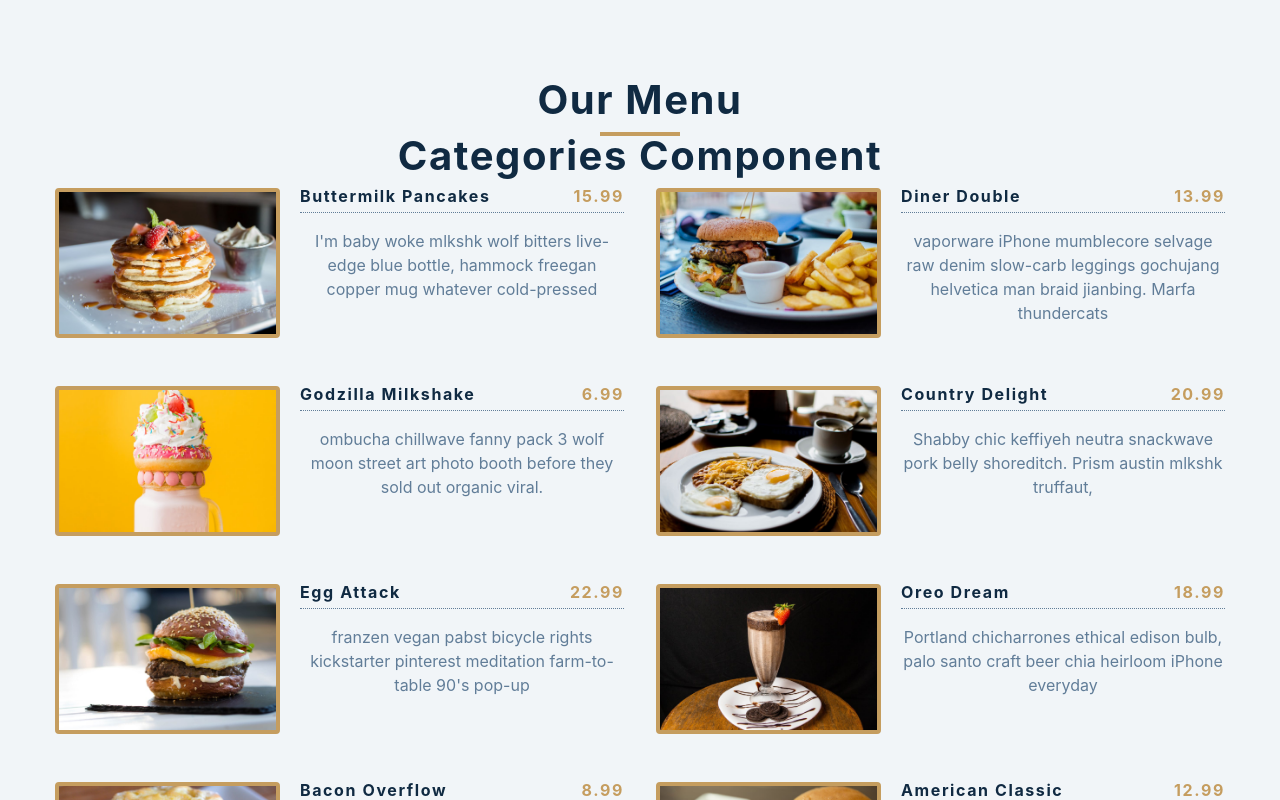
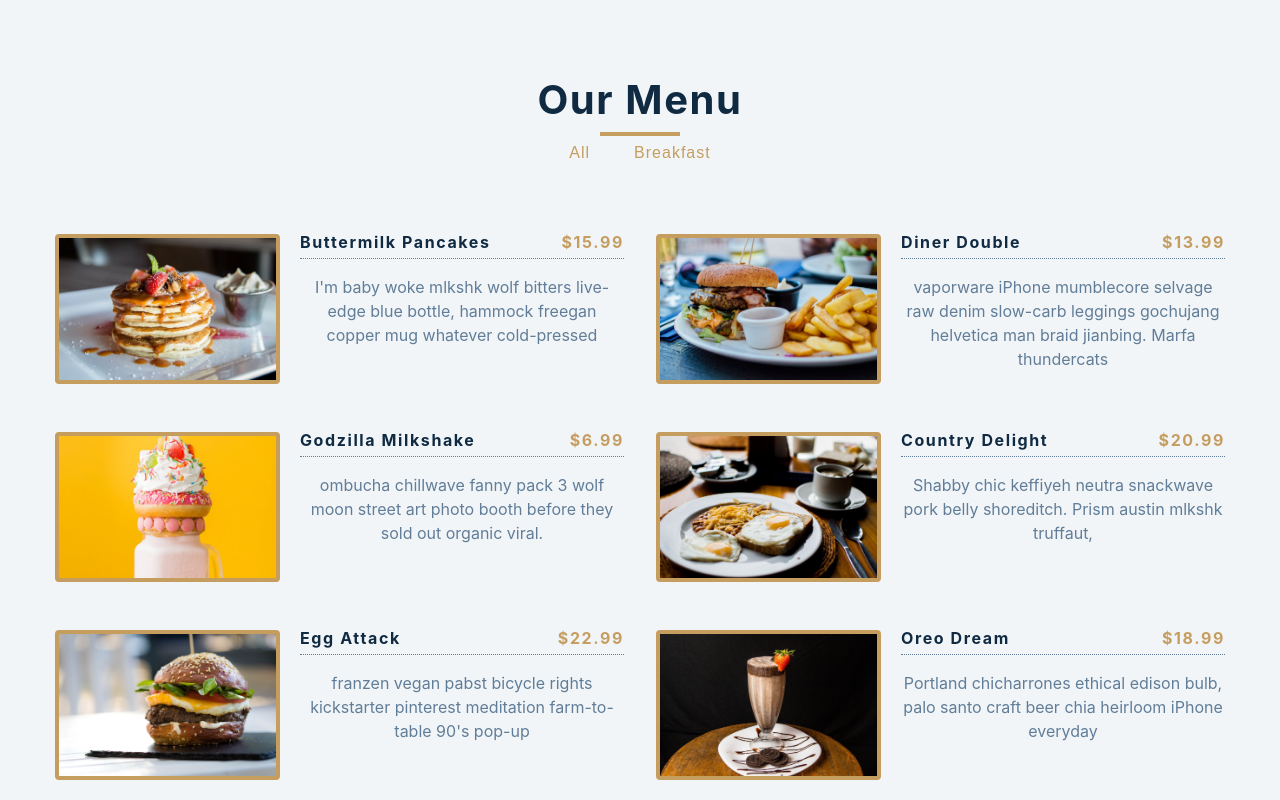
Before and after one commit to barksanto/react-projects, a React (Create React App) app in the folder 5-menu/setup/: page / in a window 1280 px wide. Shown: the top 800 px of the page. Built offline with nearby package versions, Linux system fonts and the light colour scheme.

Commit message:
fiter button works for one category and breakfast

```diff
--- a/5-menu/setup/src/App.js
+++ b/5-menu/setup/src/App.js
@@ -8,6 +8,15 @@
   const [menuItems, setMenuItems] = useState(items);
   const [categories, setCategories] = useState([]);
 
+  // always filter from original list instead of the modified list
+  const filterItems = (category) => {
+    if(category === "all"){
+      setMenuItems(items);
+      return
+    }
+    const newItems = items.filter((item) => item.category === category);
+    setMenuItems(newItems);
+  }
 
   return (
     <main>
@@ -15,7 +24,7 @@
         <div className="title">
           <h2>our menu</h2>
           <div className="underline"></div>
-          <Categories />
+          <Categories filterItems={filterItems} />
           {/* pass in menuItems state value as a prop */}
           <Menu items={menuItems} />
         </div>
--- a/5-menu/setup/src/Categories.js
+++ b/5-menu/setup/src/Categories.js
@@ -1,7 +1,12 @@
 import React from 'react';
 
-const Categories = () => {
-  return <h2>categories component</h2>;
+const Categories = ({ filterItems }) => {
+
+  return <div className="btn-container">
+    <button className="filter-btn" onClick={() => filterItems('all')}>all</button>
+
+    <button className="filter-btn" onClick={() => filterItems('breakfast')}>breakfast</button>
+  </div>;
 };
 
 export default Categories;
--- a/5-menu/setup/src/Menu.js
+++ b/5-menu/setup/src/Menu.js
@@ -10,7 +10,7 @@
         <div className="item-info">
           <header>
             <h4>{title}</h4>
-            <h4 className="price">{price}</h4>
+            <h4 className="price">${price}</h4>
           </header>
           <p className="item-text">{desc}</p>
         </div>
```
